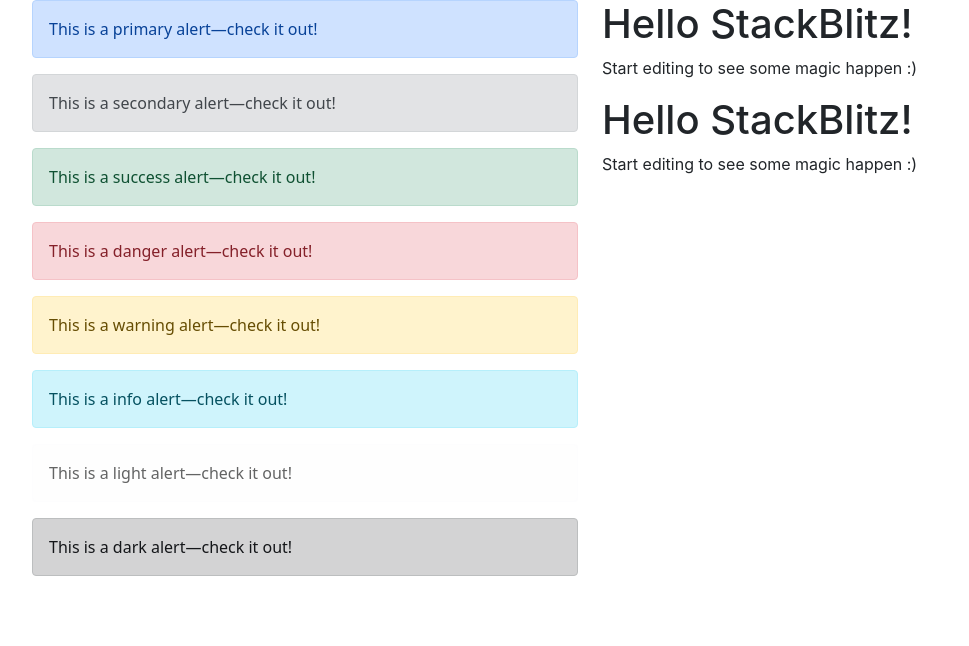
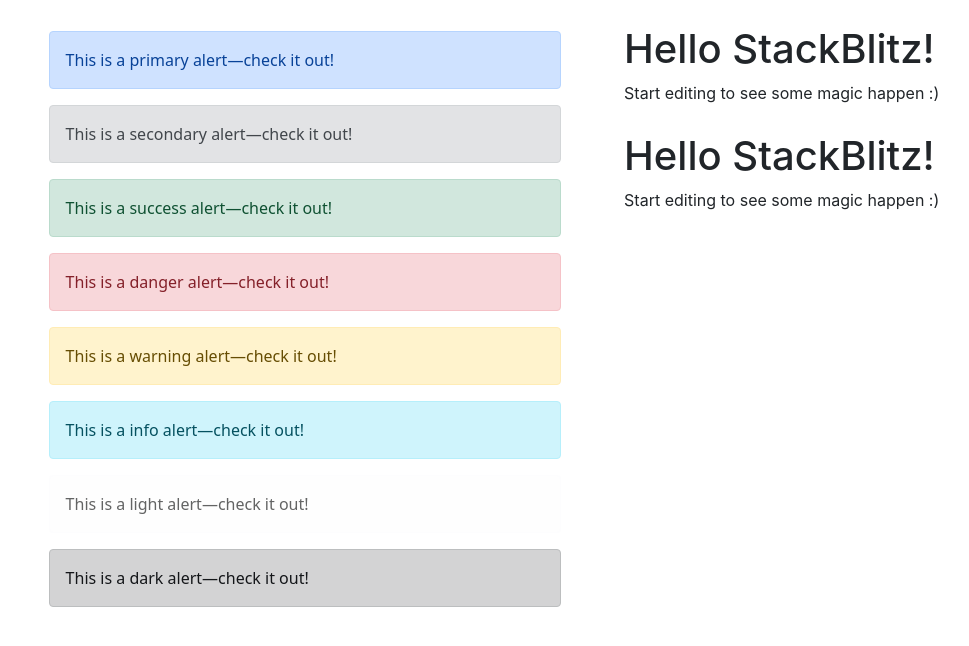
Before and after one commit to CarlyRaeJepsenStan/react-proj-combjelly, a React (Create React App) app: page / in a window 1280 px wide. Shown: the top 646 px of the page, without its empty margins (50-1019 px from the left). Built offline with nearby package versions, Linux system fonts and the light colour scheme.

Commit message:
did the layouts

```diff
--- a/src/BasicExample.js
+++ b/src/BasicExample.js
@@ -1,6 +1,8 @@
 import React from 'react';
 import Alert from 'react-bootstrap/Alert';
 import 'bootstrap/dist/css/bootstrap.min.css';
+
+import './style.css';
 
 function BasicExample() {
   return (
--- a/src/index.js
+++ b/src/index.js
@@ -10,6 +10,8 @@
 
 const rootElement = document.getElementById('root');
 const root = createRoot(rootElement);
+
+import './style.css';
 
 root.render(
   <StrictMode>
--- a/src/style.css
+++ b/src/style.css
@@ -1,5 +1,5 @@
-body {
-  margin: 5%;
+* {
+  margin: 1%;
 }
 h1,
 p {
```
Also changed, not shown: src/ProgressBarCard.js (added).
